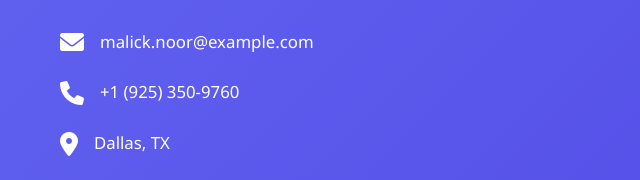
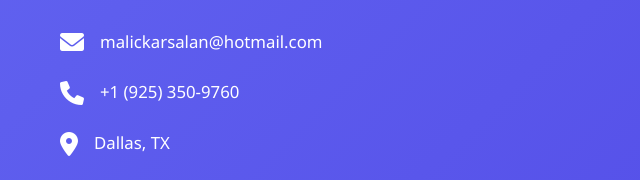
Before and after one commit to MalickArsalan/Portfolio, a plain HTML site: page index.html in a window 1280 px wide. Shown: the part 7970-8150 px from the top of the page, 0-640 px from the left. Drawn offline with nearby package versions, Linux system fonts and the light colour scheme.

Commit message:
Update email address

```diff
--- a/index.html
+++ b/index.html
@@ -365,9 +365,9 @@
                     <h3>Let's Work Together</h3>
                     <p>I'm interested in hearing about new projects, opportunities, and collaboration with fellow developers. Feel free to reach out!</p>
                     <div class="contact-links">
-                        <a href="mailto:malick.noor@example.com" class="contact-link">
+                        <a href="mailto:malickarsalan@hotmail.com" class="contact-link">
                             <i class="fas fa-envelope"></i>
-                            <span>malick.noor@example.com</span>
+                            <span>malickarsalan@hotmail.com</span>
                         </a>
                         <a href="tel:+19253509760" class="contact-link">
                             <i class="fas fa-phone"></i>
```
